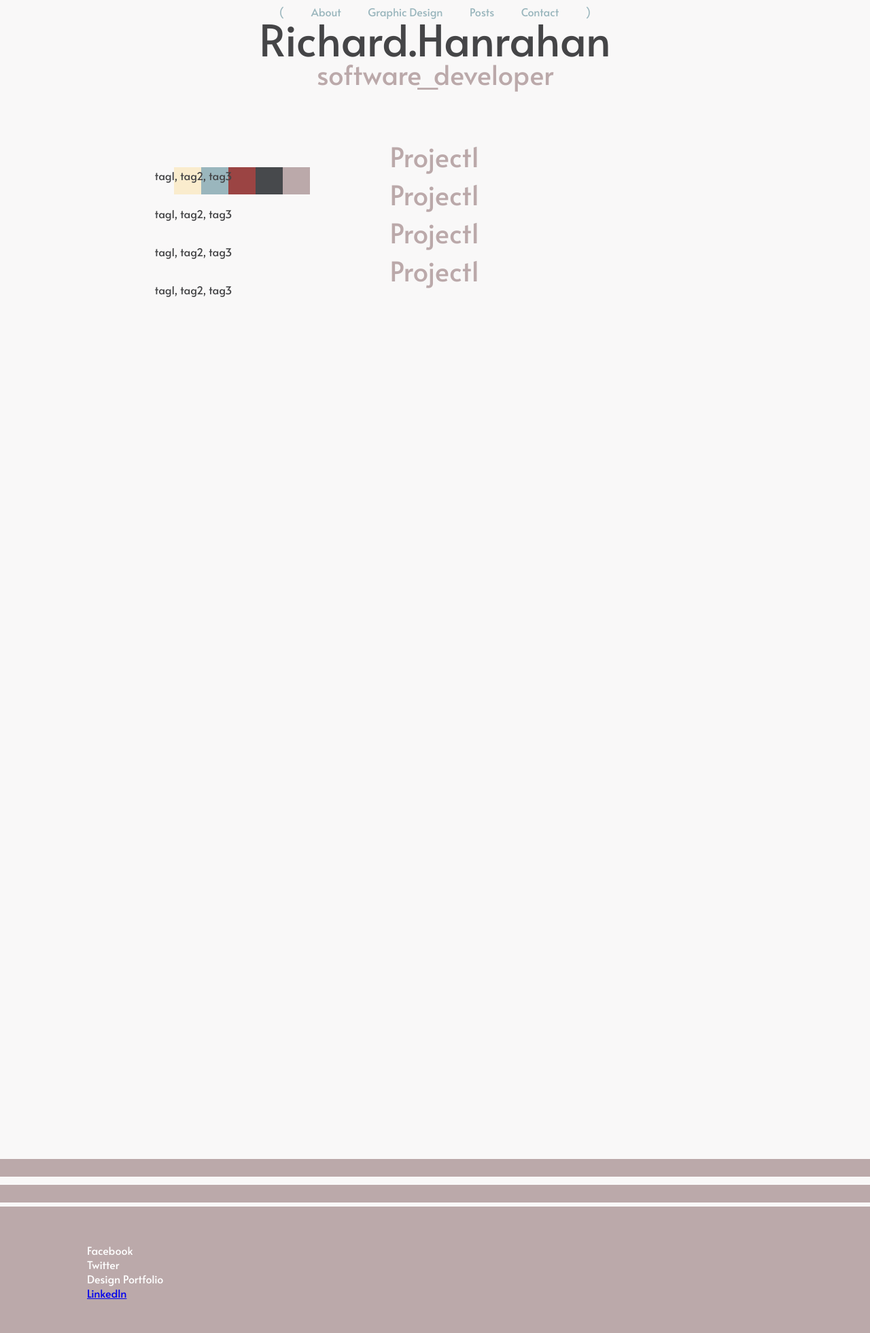
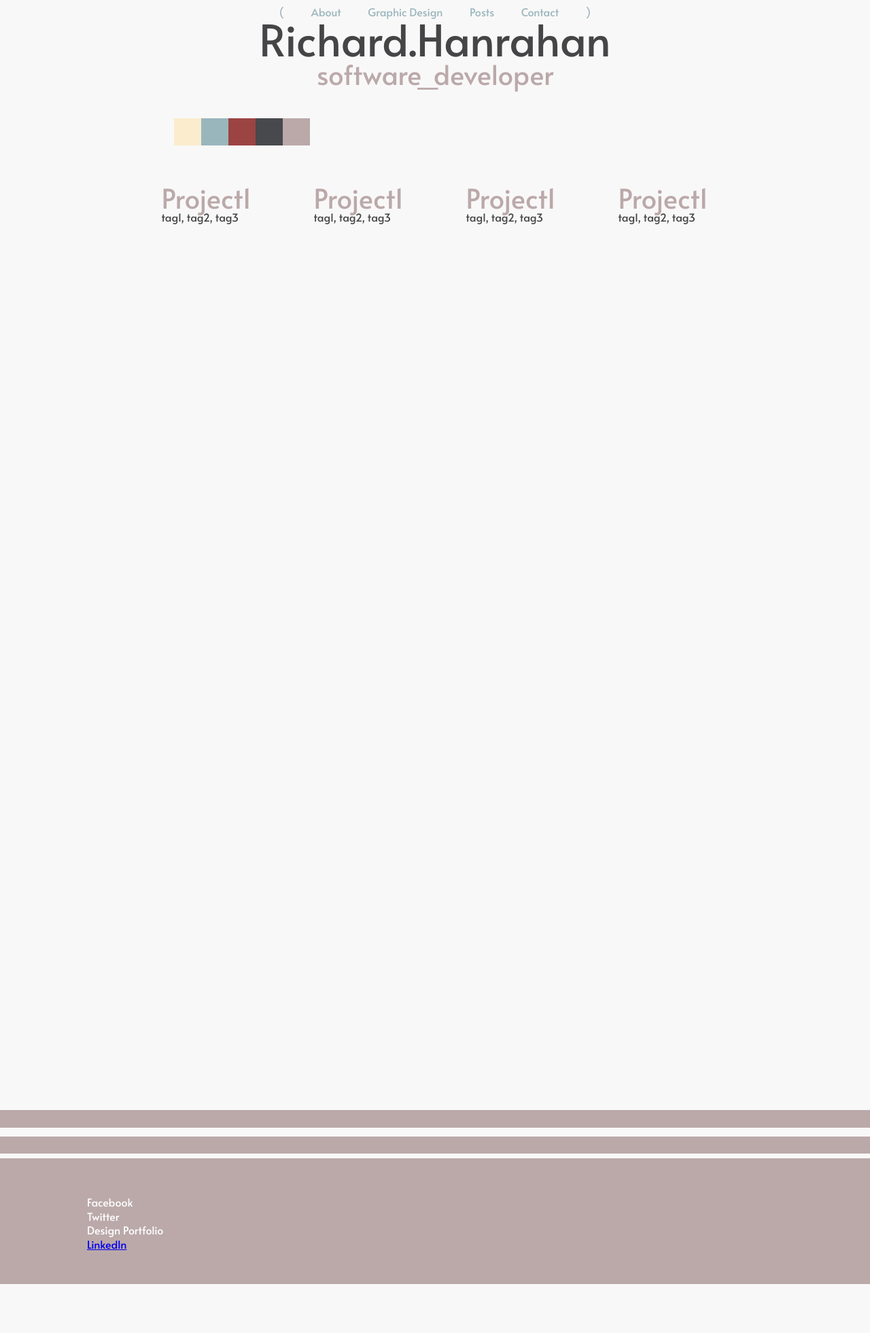
Before and after one commit to DCHitch092/DCHitch092.github.io, a Jekyll site: the page built from index.markdown, in a window 1280 px wide. Shown: the whole page at 68% size. Built offline with Jekyll 4.4.1, drawn with Linux system fonts in a browser that asks for light colours; after the commit the page ends 1889 px from its top, so only the background shows below that.

Commit message:
add flex to posts

```diff
--- a/assets/style.css
+++ b/assets/style.css
@@ -140,7 +140,6 @@
   text-align: center;
 }
 
-
 #main-image{
   background: #eec71a;
   grid-column: 1/-2;
@@ -156,7 +155,6 @@
   #nav-top ul {
     color: #9ab6bd;
     width: 60%;
-
     display: flex;
     flex-direction: row;
     justify-content: space-evenly;
@@ -179,6 +177,16 @@
   justify-content: space-evenly;
 }
 
+.project-front-page{
+  display: flex;
+    margin-top: 1.5em;
+    flex-direction: column;
+    align-items: center;
+    min-height: 252px;
+    width: 30%;
+    background: antiquewhite;
+}
+
 .post-box{
   width: 30vw;
   height: 30vh;
@@ -190,19 +198,26 @@
 }
 #grid-nav2{background: #dbdbdd;
   grid-column: 3/-1;
-      grid-row: 2/2;}
+  grid-row: 2/2;}
+
 #grid-nav3{background: #dbdbdd;
   grid-column: 2/-2;
-      grid-row: 3/-1;
+  grid-row: 3/-1;
 }
+
 #grid-nav4{background: #f7f7f7;
   grid-column: 3/-1;
-      grid-row: 3/-1;}
+  grid-row: 3/-1;
+}
 
 #post-container{
   min-height: 250px;
-    margin-top: 5%;
-    padding: 4%;
+  margin-top: 5%;
+  display: flex;
+  flex-wrap: wrap;
+  flex-direction: row;
+  justify-content: space-around;
+  align-items: center;
     }
 
 #footer-container {
```
